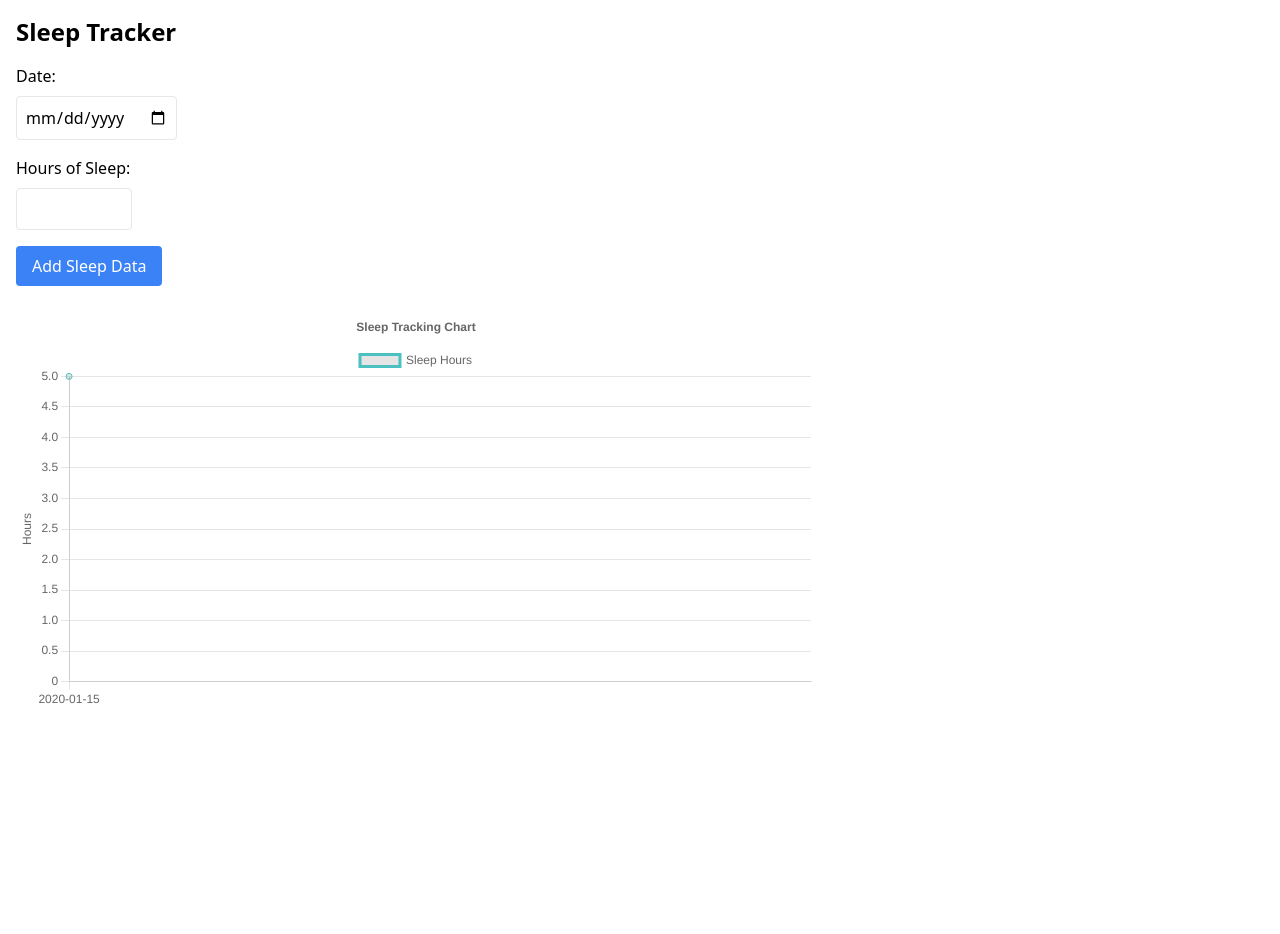
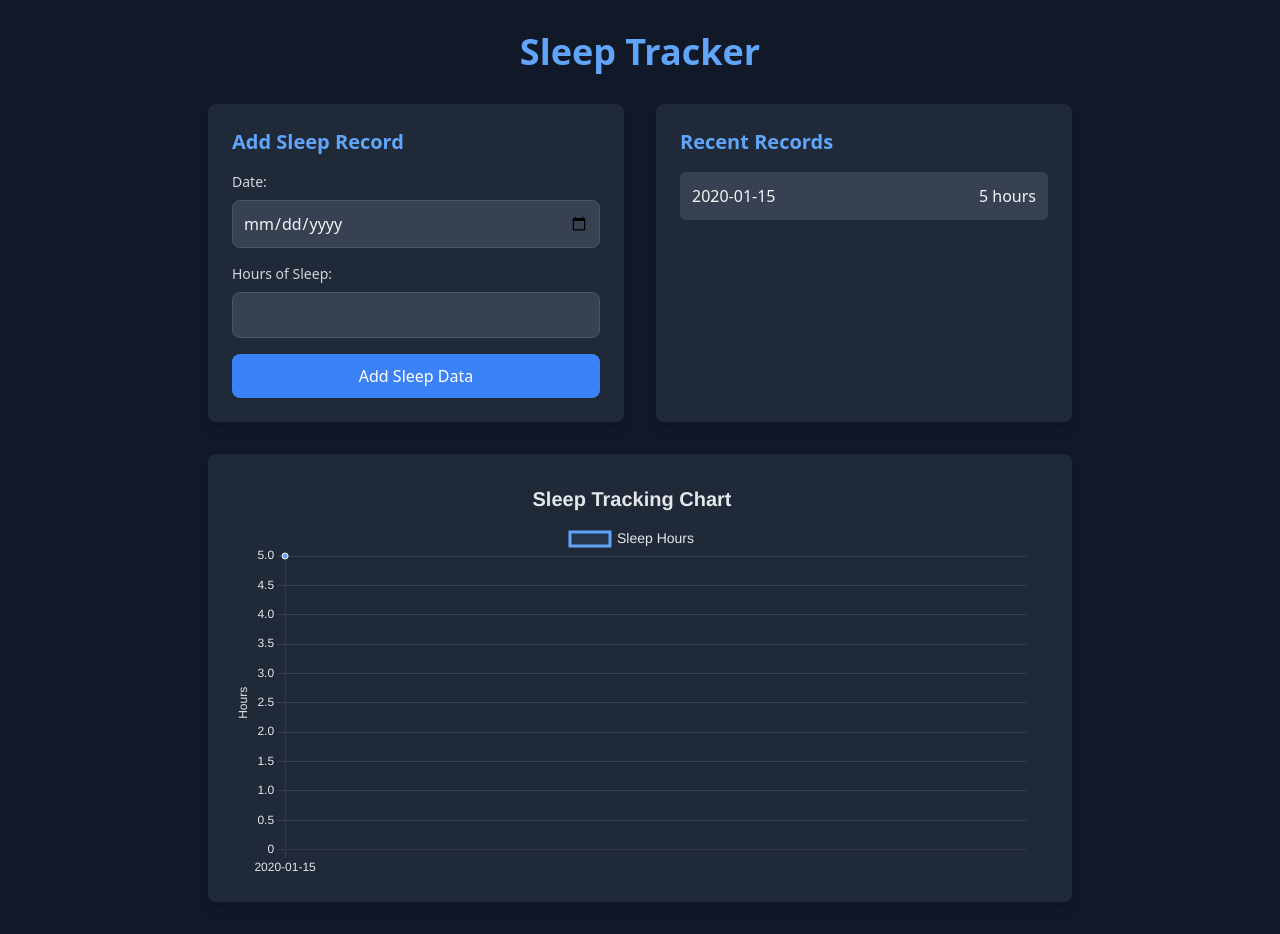
Before and after one commit to ShubhamSChede/fitness-tracker, a Next.js app in the folder frontend/: page /sleep in a window 1280 px wide. Both pictures are taken after typing "2020-01-15", "5" into the empty fields and a click on the button "Add Sleep Data". Before the commit the page ends 800 px from the top, so only its background shows below. Built offline with nearby package versions, Linux system fonts and the light colour scheme.

Commit message:
Update page.js

```diff
--- a/frontend/app/sleep/page.js
+++ b/frontend/app/sleep/page.js
@@ -40,8 +40,14 @@ const SleepPage = () => {
       {
         label: 'Sleep Hours',
         data: sleepData.map(data => data.hours),
-        borderColor: 'rgb(75, 192, 192)',
-        tension: 0.1,
+        borderColor: '#60a5fa',
+        backgroundColor: 'rgba(96, 165, 250, 0.1)',
+        tension: 0.4,
+        fill: true,
+        pointBackgroundColor: '#60a5fa',
+        pointBorderColor: '#fff',
+        pointHoverBackgroundColor: '#fff',
+        pointHoverBorderColor: '#60a5fa',
       },
     ],
   };
@@ -51,40 +57,70 @@ const SleepPage = () => {
     plugins: {
       legend: {
         position: 'top',
+        labels: {
+          color: '#e5e7eb',
+          font: {
+            size: 14
+          }
+        }
       },
       title: {
         display: true,
         text: 'Sleep Tracking Chart',
+        color: '#e5e7eb',
+        font: {
+          size: 20,
+          weight: 'bold'
+        }
       },
     },
     scales: {
       y: {
         beginAtZero: true,
+        grid: {
+          color: 'rgba(255, 255, 255, 0.1)'
+        },
+        ticks: {
+          color: '#e5e7eb'
+        },
         title: {
           display: true,
           text: 'Hours',
+          color: '#e5e7eb'
+        }
       },
+      x: {
+        grid: {
+          color: 'rgba(255, 255, 255, 0.1)'
         },
-    },
+        ticks: {
+          color: '#e5e7eb'
+        }
+      }
+    }
   };
 
   return (
-    <div className="container mx-auto p-4">
-      <h1 className="text-2xl font-bold mb-4">Sleep Tracker</h1>
+    <div className="min-h-screen bg-gray-900 text-gray-100 py-8">
+      <div className="container mx-auto px-4 max-w-4xl">
+        <h1 className="text-4xl font-bold mb-8 text-center text-blue-400">Sleep Tracker</h1>
 
-      <form onSubmit={handleSubmit} className="mb-6 space-y-4">
+        <div className="grid md:grid-cols-2 gap-8">
+          <div className="bg-gray-800 p-6 rounded-lg shadow-lg">
+            <h2 className="text-xl font-semibold mb-4 text-blue-400">Add Sleep Record</h2>
+            <form onSubmit={handleSubmit} className="space-y-4">
               <div>
-          <label className="block mb-2">Date:</label>
+                <label className="block mb-2 text-sm font-medium text-gray-300">Date:</label>
                 <input
                   type="date"
                   value={date}
                   onChange={(e) => setDate(e.target.value)}
                   required
-            className="border p-2 rounded"
+                  className="w-full bg-gray-700 border border-gray-600 text-gray-100 rounded-lg p-2.5 focus:ring-2 focus:ring-blue-500 focus:border-blue-500"
                 />
               </div>
               <div>
-          <label className="block mb-2">Hours of Sleep:</label>
+                <label className="block mb-2 text-sm font-medium text-gray-300">Hours of Sleep:</label>
                 <input
                   type="number"
                   value={hours}
@@ -93,22 +129,41 @@ const SleepPage = () => {
                   step="0.1"
                   min="0"
                   max="24"
-            className="border p-2 rounded"
+                  className="w-full bg-gray-700 border border-gray-600 text-gray-100 rounded-lg p-2.5 focus:ring-2 focus:ring-blue-500 focus:border-blue-500"
                 />
               </div>
               <button
                 type="submit"
-          className="bg-blue-500 text-white px-4 py-2 rounded hover:bg-blue-600"
+                className="w-full bg-blue-500 text-white px-5 py-2.5 rounded-lg font-medium hover:bg-blue-600 transition-colors duration-200"
               >
                 Add Sleep Data
               </button>
             </form>
+          </div>
+
+          <div className="bg-gray-800 p-6 rounded-lg shadow-lg">
+            <div className="mb-4">
+              <h2 className="text-xl font-semibold text-blue-400">Recent Records</h2>
+            </div>
+            <div className="space-y-2">
+              {sleepData.slice(-5).reverse().map((data, index) => (
+                <div key={index} className="bg-gray-700 p-3 rounded-md flex justify-between">
+                  <span>{data.date}</span>
+                  <span className="font-medium">{data.hours} hours</span>
+                </div>
+              ))}
+            </div>
+          </div>
+        </div>
 
         {sleepData.length > 0 && (
+          <div className="mt-8 bg-gray-800 p-6 rounded-lg shadow-lg">
             <div className="w-full h-[400px]">
               <Line data={chartData} options={options} />
             </div>
+          </div>
         )}
+      </div>
     </div>
   );
 };
```
Lines whose indentation alone changed are shown as unchanged.
